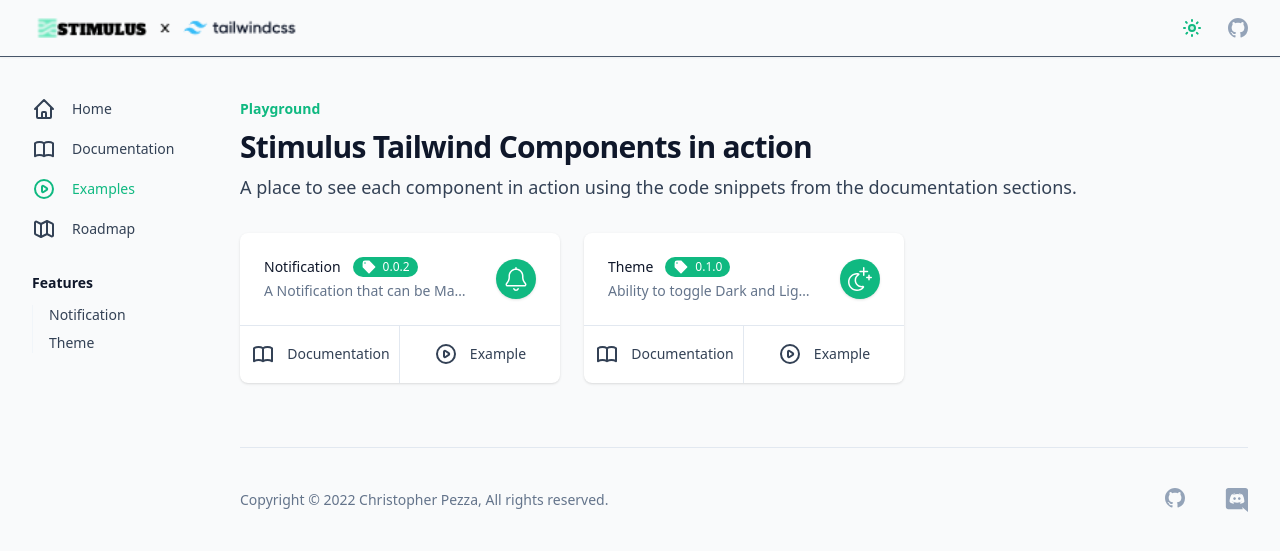
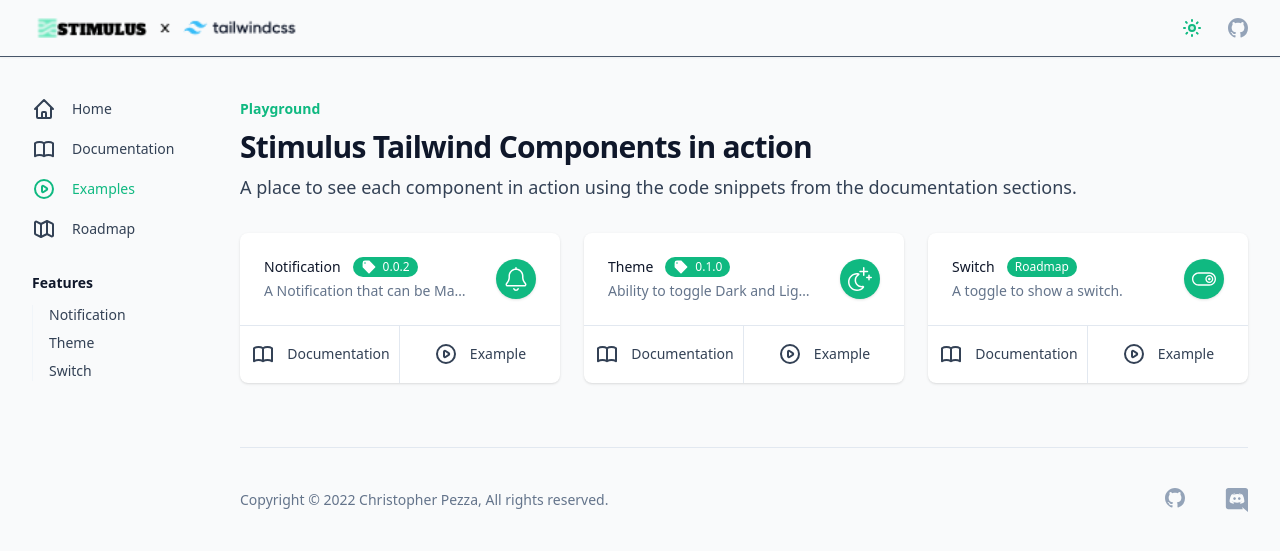
Before and after one commit to chiefpansancolt/stimulus-tailwind-components, a Jekyll site: the page built from docs/playground/home.html, in a window 1280 px wide. Shown: the top 551 px of the page. Built offline with Jekyll 4.4.1, drawn with Linux system fonts in a browser that asks for light colours; Markdown is read by kramdown in place of the engine named in the settings.

Commit message:
enable switch in docs and playground

```diff
--- a/docs/_config.yml
+++ b/docs/_config.yml
@@ -33,6 +33,8 @@
   docs:
     notification: /docs/notification
     theme: /docs/theme
+    switch: /docs/switch
   playground:
     notification: /playground/notification
     theme: /playground/theme
+    switch: /playground/switch
--- a/docs/_data/features.yml
+++ b/docs/_data/features.yml
@@ -68,7 +68,7 @@
   order: 3
   version: Roadmap
   details: A toggle to show a switch.
-  released: false
+  released: true
   linkName: switch
   icon: >-
     <svg xmlns="http://www.w3.org/2000/svg" viewBox="0 0 576 512" class="h-6 w-6 text-white" fill="currentColor">
--- a/docs/_data/navigations.yml
+++ b/docs/_data/navigations.yml
@@ -72,6 +72,8 @@
     url: notification
   - name: Theme
     url: theme
+  - name: Switch
+    url: switch
 
 error_page:
   - name: Home
```
